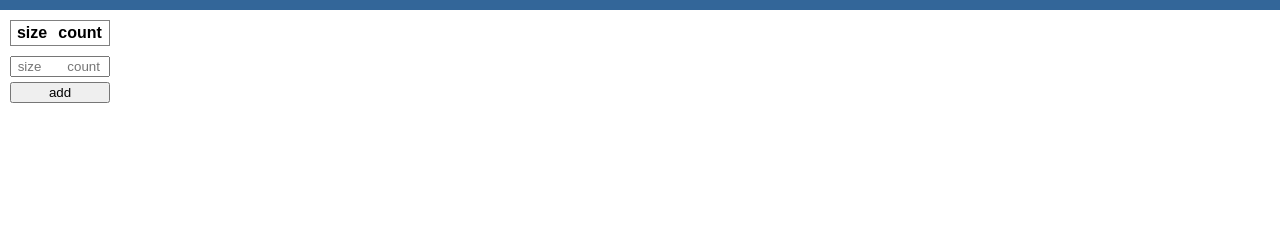
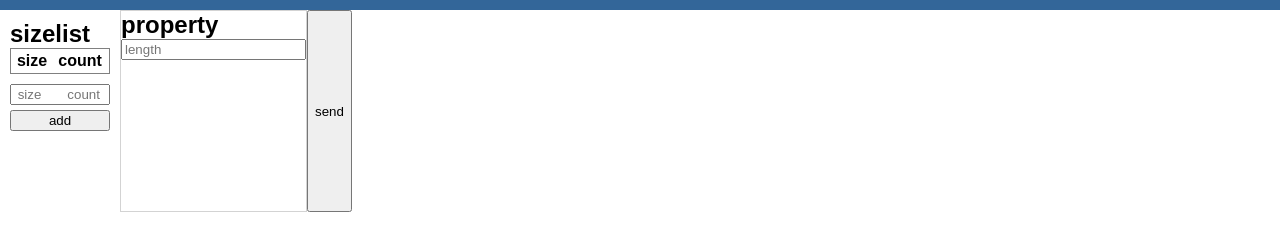
Before and after one commit to pavel-else/optimaCalcule, a plain HTML site: page index.html in a window 1280 px wide. Shown: the part 40-290 px from the top of the page. Drawn offline with Linux system fonts and the light colour scheme.

Commit message:
накидал блоки настроек и кн send

```diff
--- a/index.html
+++ b/index.html
@@ -11,14 +11,20 @@
 	</header>
 	<main>
 		<div class="details-block">
+			<h2>sizelist</h2>
 			<table class="details">
 				<!--insert jquery-->
 			</table>
-			<input class="inp-add" placeholder=" size       count" />
+			<input class="inp-add" placeholder=" size       count">
 			<button class="btn-add">
 				add
 			</button>
 		</div>
+		<div class="property-block">
+			<h2>property</h2>
+			<input type="text" class="set-length" placeholder="length">
+		</div>
+		<button class="sendToServer">send</button>
 
 	</main>
 	<footer></footer>
--- a/script/app.js
+++ b/script/app.js
@@ -44,3 +44,7 @@ function rendering(sizeList) {
 		$('.details'). append(contentWrap);
 	});
 }
+
+$('.sendToServer').on('click', function () {
+	console.log('asdf');
+});
--- a/style/style.css
+++ b/style/style.css
@@ -14,10 +14,10 @@ header {
 
 h1 {
 	text-align: center;
-
 }
 
 main {
+	display: flex;
 	min-height: 100px;
 }
 
@@ -40,3 +40,14 @@ main {
 	margin-top: 5px;
 	width: 100%;
 }
+
+
+.property-block {
+	min-height: 200px;
+	min-width: 100px;
+	border: 1px solid lightgray;
+}
+
+.sendToServer {
+	text-align: center;
+}
```
